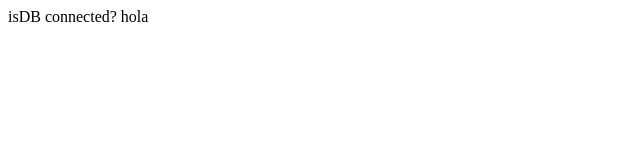
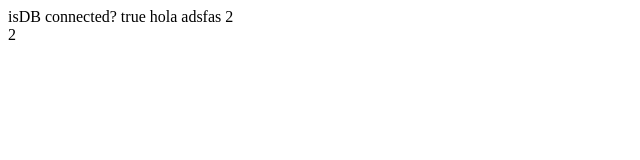
Before and after one commit to Hoijof/nextGame, a Next.js app: page / in a window 1280 px wide. Shown: the top 160 px of the page, without its empty margins (0-640 px from the left). Built offline with nearby package versions, Linux system fonts and the light colour scheme; no server answers.

Commit message:
feat: test

```diff
--- a/pages/index.js
+++ b/pages/index.js
@@ -3,7 +3,7 @@ import Link from 'next/link'
 
 import clientPromise from '../lib/mongodb'
 
-export default function Home({ isConnected }) {
+export default function Home({ isConnected, test }) {
 
   return (
     <div className="container">
@@ -14,7 +14,8 @@ export default function Home({ isConnected }) {
 
       <main>
         <div>
-          isDB connected? {isConnected} hola
+          isDB connected? {isConnected ? 'true' : 'false'} hola adsfas {test}
+          <div>{test}</div>
         </div>
       </main>
 
@@ -33,7 +34,7 @@ export async function getServerSideProps(context) {
     await clientPromise
 
     return {
-      props: { isConnected: true },
+      props: { isConnected: true, test: 2 },
     }
   } catch (e) {
     console.error(e)
```
